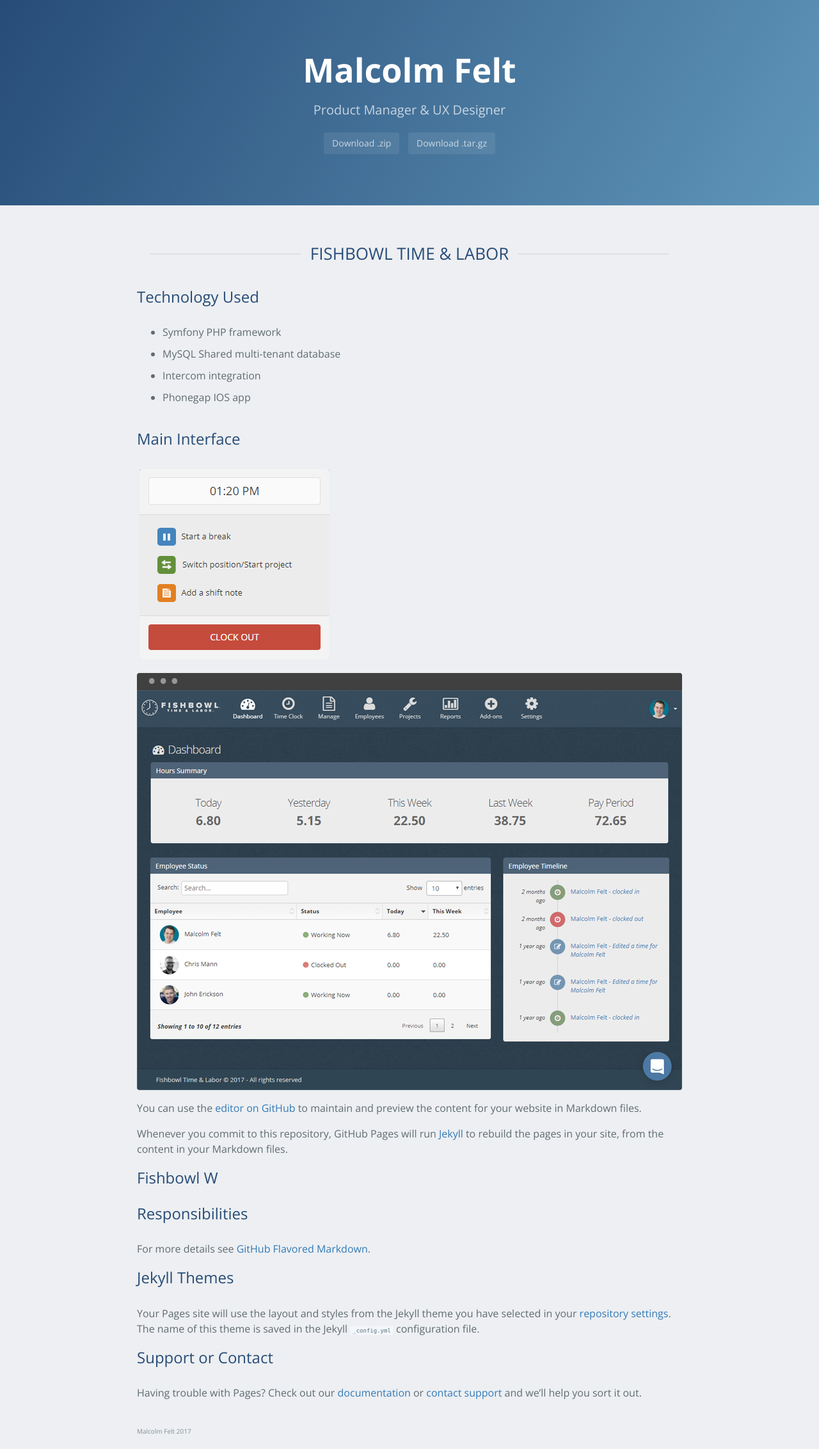
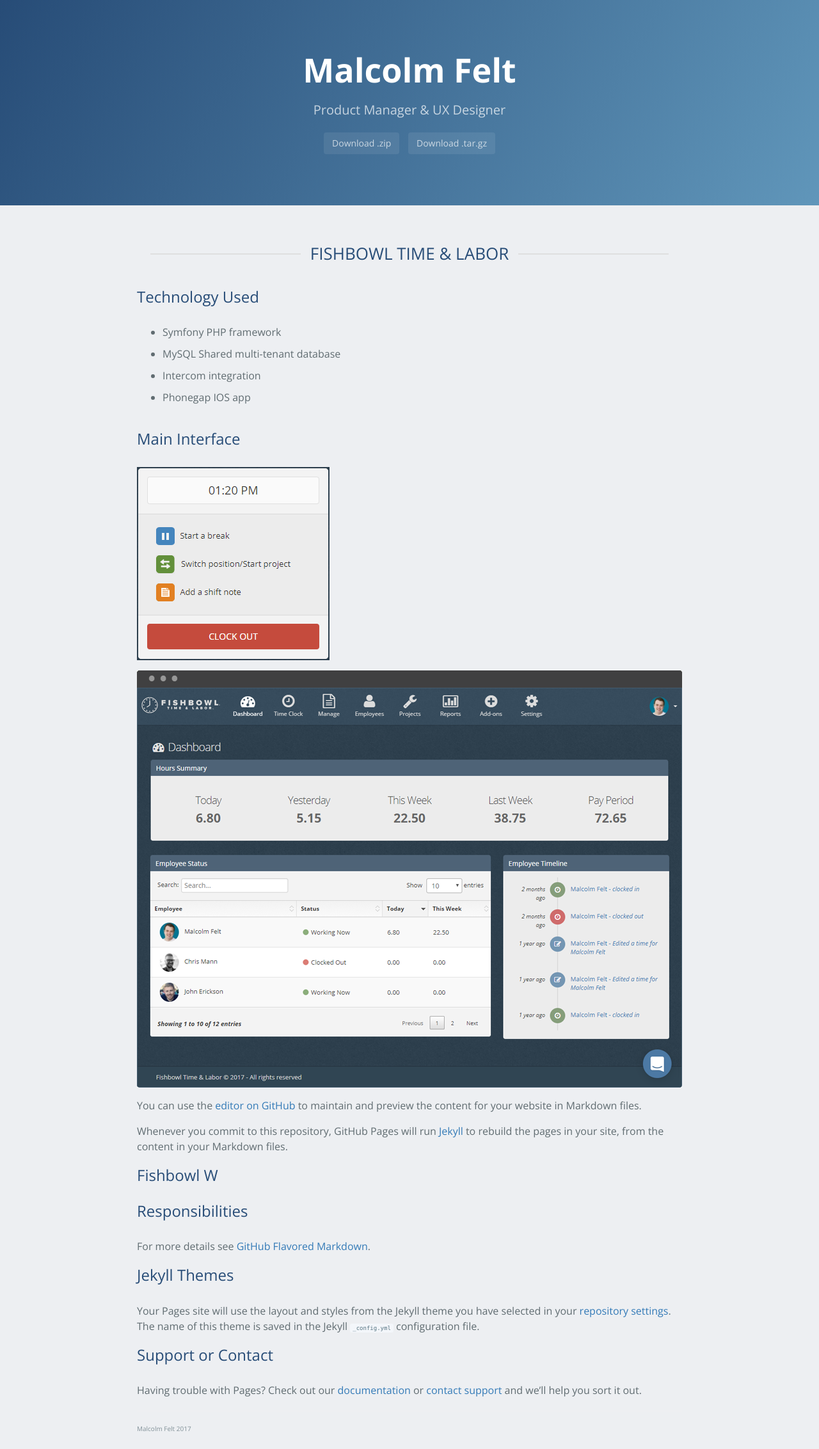
Before and after one commit to mfelt/mfelt.github.io, a Jekyll site: the page built from workforce.md, in a window 1280 px wide. Shown: the whole page at 64% size. Built offline with Jekyll 4.4.1, drawn with Linux system fonts in a browser that asks for light colours; nearby versions of some CDN libraries; our own code applies the rules of GitHub Pages for plain Markdown files.

Commit message:
new images

```diff
--- a/workforce.md
+++ b/workforce.md
@@ -9,7 +9,7 @@
 
 ### Main Interface
 
-{% include image image="clock" %}
+{% include image image="clock2" %}
 
 {% include image image="workforce" %}
 
```
Also changed, not shown: assets/images/clock.png (deleted), assets/images/clock2.png (added).
